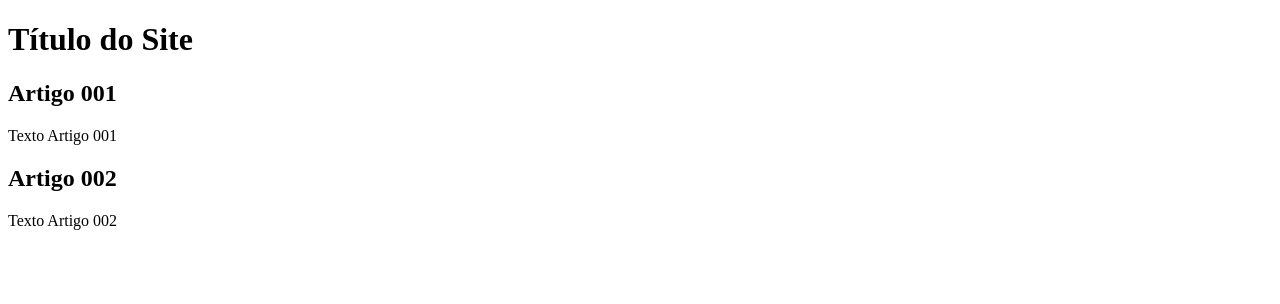
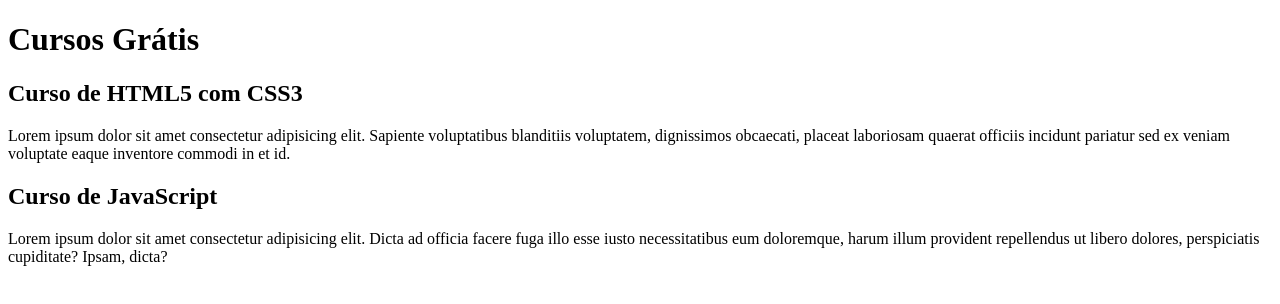
Before and after one commit to FernandoGutemberg/projeto-site, a plain HTML site: page index.html in a window 1280 px wide. Drawn offline with Linux system fonts and the light colour scheme.

Commit message:
comecei a escrever o conteúdo

```diff
--- a/index.html
+++ b/index.html
@@ -9,15 +9,19 @@
 <body>
     <main>
         <header>
-            <h1>Título do Site</h1>
+            <h1>Cursos Grátis</h1>
         </header>
         <article>
-            <h2>Artigo 001</h2>
-            <p>Texto Artigo 001</p>
+            <h2>Curso de HTML5 com CSS3</h2>
+            <p>Lorem ipsum dolor sit amet consectetur adipisicing elit. Sapiente voluptatibus blanditiis voluptatem, dignissimos obcaecati, placeat laboriosam quaerat officiis incidunt pariatur sed ex veniam voluptate eaque inventore commodi in et id.
+
+            </p>
         </article>
         <article>
-            <h2>Artigo 002</h2>
-            <p>Texto Artigo 002</p>
+            <h2>Curso de JavaScript</h2>
+            <p>Lorem ipsum dolor sit amet consectetur adipisicing elit. Dicta ad officia facere fuga illo esse iusto necessitatibus eum doloremque, harum illum provident repellendus ut libero dolores, perspiciatis cupiditate? Ipsam, dicta?
+
+            </p>
 
         </article>
     </main>
```
